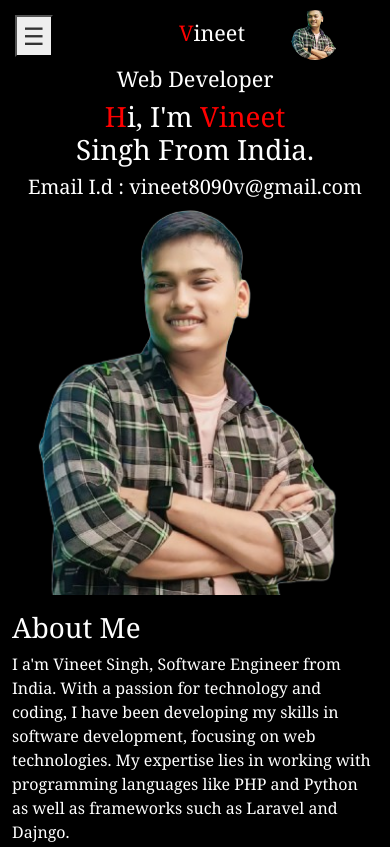
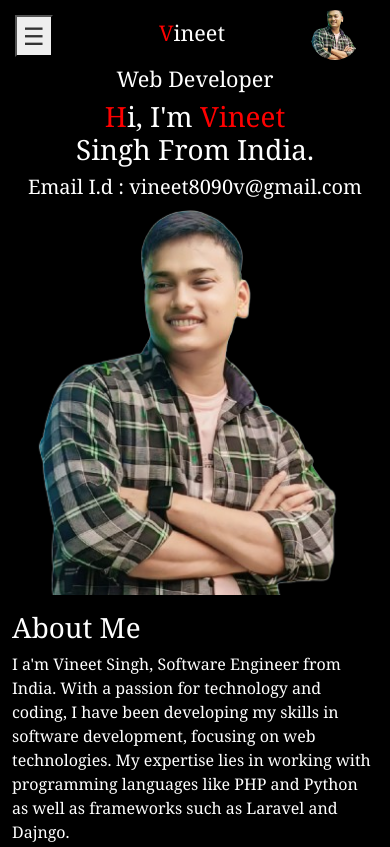
Before and after one commit to Run0time/myPortfolio, a plain HTML site: page index.html in a window 390 px wide. Shown: the top 847 px of the page. Drawn offline with Linux system fonts and the light colour scheme; some packages are replaced by stand-ins of ours; a script that the page names is missing.

Commit message:
Update index.html

```diff
--- a/index.html
+++ b/index.html
@@ -114,7 +114,7 @@
                 height: 50px; /* Set desired height */
                 border-radius: 50%; /* Make it circular */
                 position: fixed; /* Keep it fixed */
-                right: 50px; /* Position on the right */
+                right: 30px; /* Position on the right */
                 top: 10px; /* Position from the top */
                 object-fit: cover; /* Ensure image fits well within circle */
                 cursor: pointer; /* Change cursor to pointer */
@@ -182,7 +182,7 @@
     .position_set {
         display: block;
         position: absolute;
-        right: 140px;
+        right: 160px;
         top: 20px;
     }
 }
```
